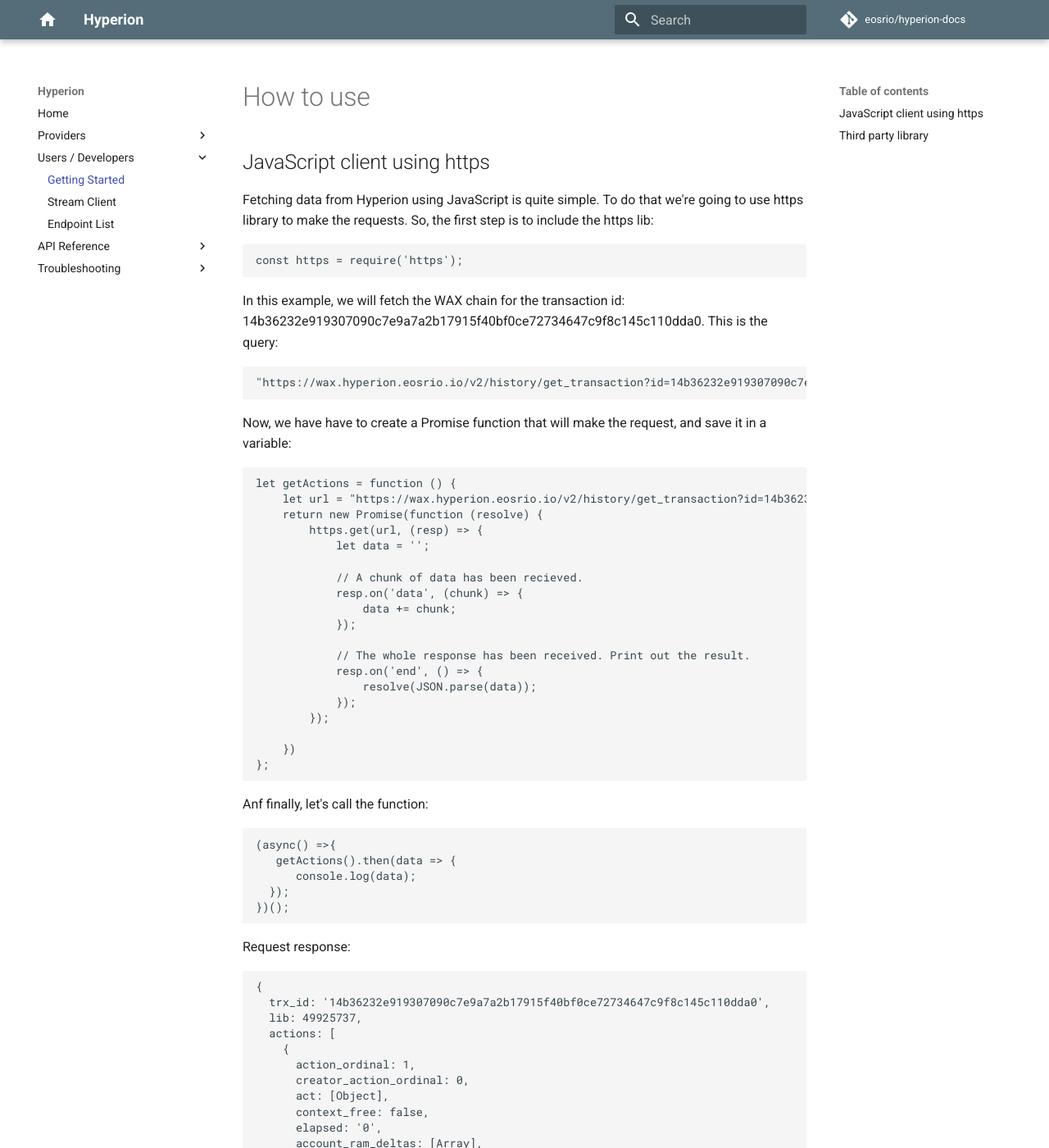
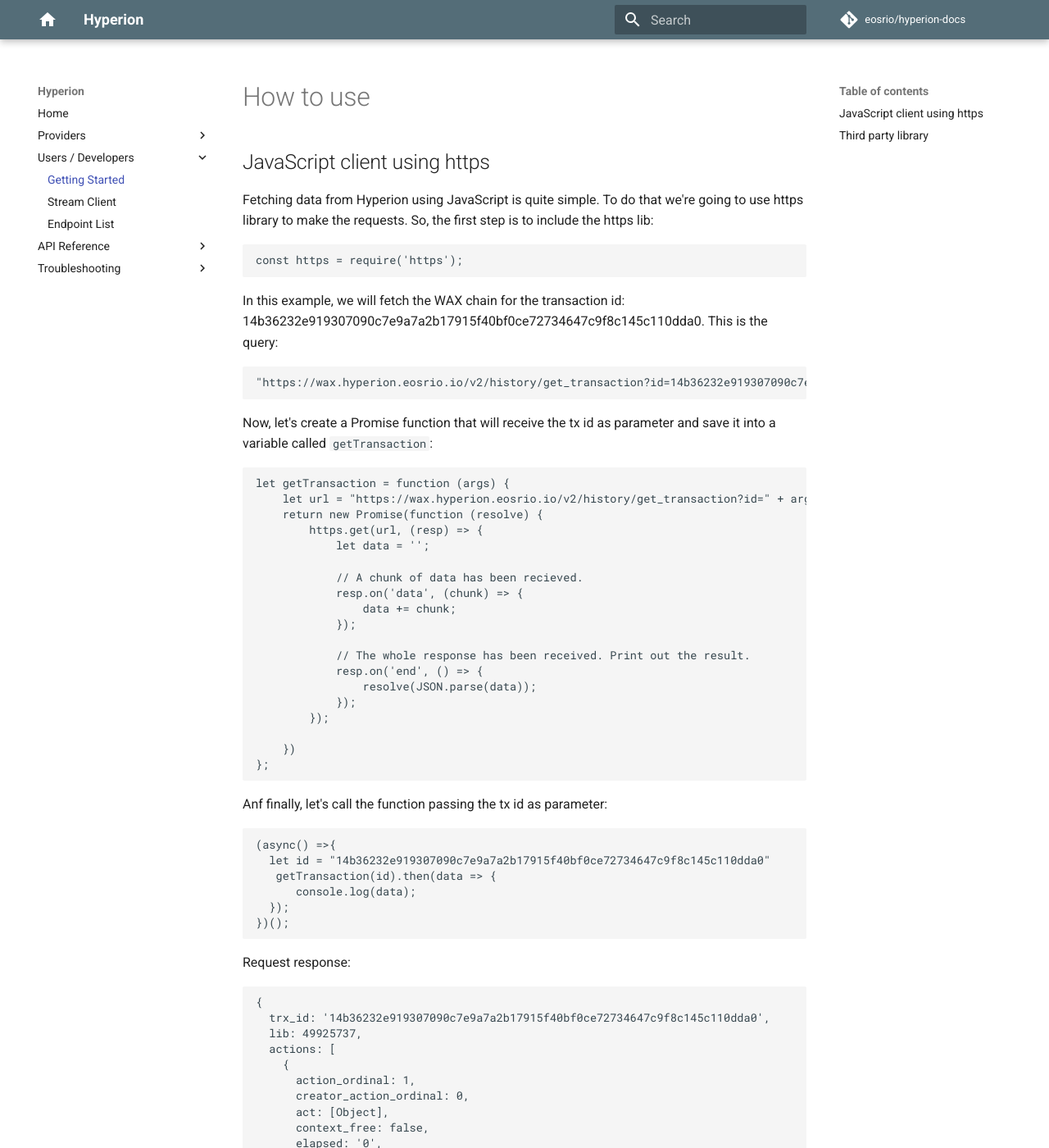
Before and after one commit to eosrio/hyperion-docs, an MkDocs documentation site: the page built from docs/howtouse.md, in a window 1280 px wide and 1400 px high. Shown: the whole window at 82% size. Built offline with MkDocs 1.6.1 and Material for MkDocs 9.7.7, drawn with Linux system fonts in a browser that asks for light colours; comment, search, counter and statistics services are not loaded.

Commit message:
howtouse

`````diff
--- a/docs/howtouse.md
+++ b/docs/howtouse.md
@@ -13,10 +13,10 @@
 "https://wax.hyperion.eosrio.io/v2/history/get_transaction?id=14b36232e919307090c7e9a7a2b17915f40bf0ce72734647c9f8c145c110dda0"
 ````
 
-Now, we have have to create a Promise function that will make the request, and save it in a variable:
+Now, let's create a Promise function that will receive the tx id as parameter and save it into a variable called `getTransaction`:
 ````javascript
-let getActions = function () {
-    let url = "https://wax.hyperion.eosrio.io/v2/history/get_transaction?id=14b36232e919307090c7e9a7a2b17915f40bf0ce72734647c9f8c145c110dda0";
+let getTransaction = function (args) {
+    let url = "https://wax.hyperion.eosrio.io/v2/history/get_transaction?id=" + args;
     return new Promise(function (resolve) {
         https.get(url, (resp) => {
             let data = '';
@@ -36,10 +36,11 @@
 };
 ````
 
-Anf finally, let's call the function:
+Anf finally, let's call the function passing the tx id as parameter:
 ````javascript
 (async() =>{
-   getActions().then(data => {
+  let id = "14b36232e919307090c7e9a7a2b17915f40bf0ce72734647c9f8c145c110dda0"
+   getTransaction(id).then(data => {
       console.log(data);
   });
 })();
`````
